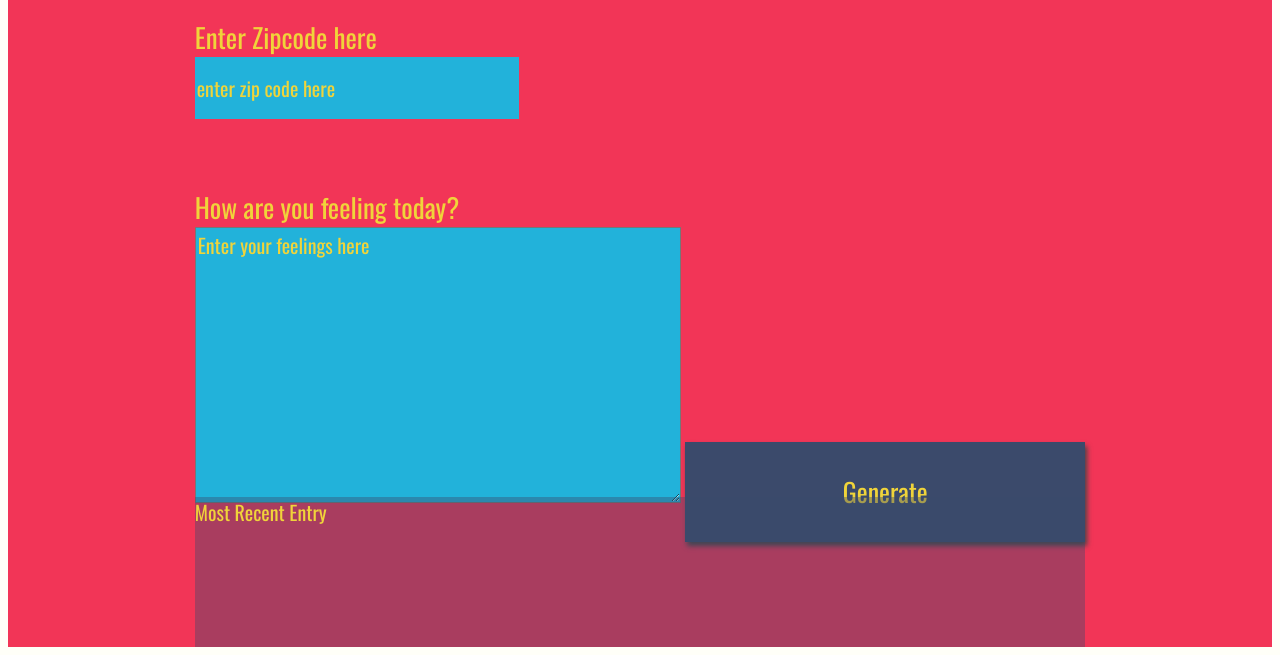
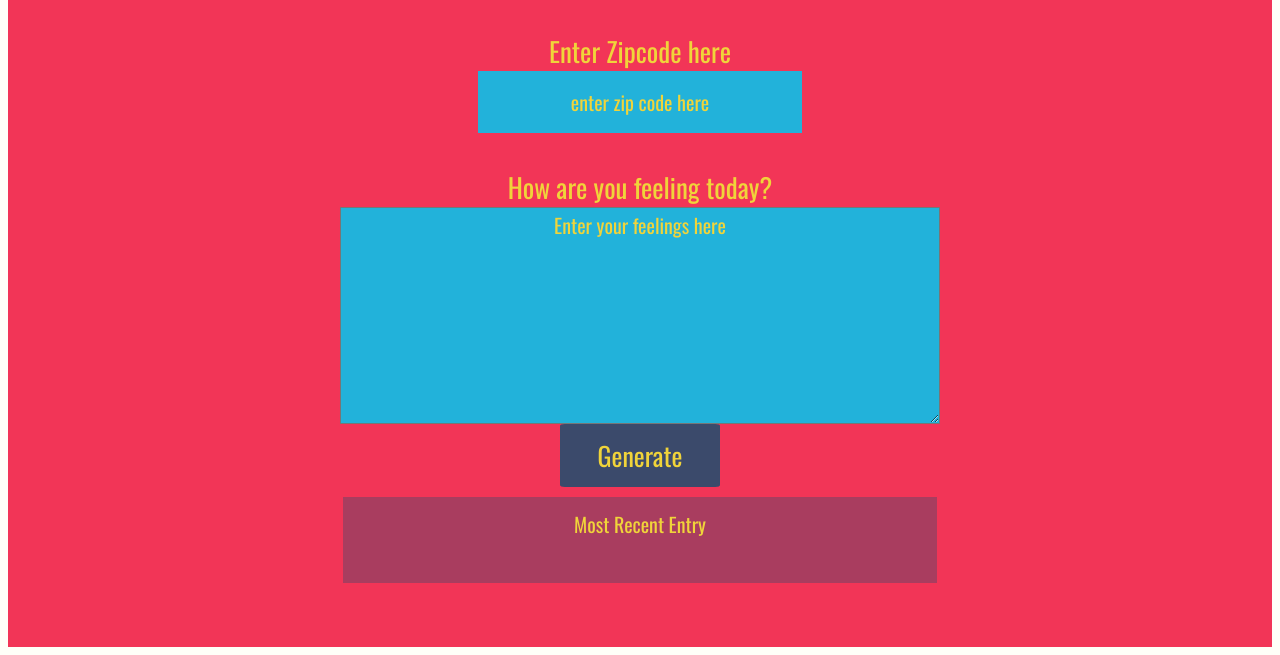
Before and after one commit to francieledrews/weather-journal-app, a website: page website/index.html in a window 1280 px wide. Shown: the part 161-816 px from the top of the page. Drawn offline with nearby package versions, Linux system fonts and the light colour scheme; a web font is replaced by a local one.

Commit message:
updated styles

```diff
--- a/website/style.css
+++ b/website/style.css
@@ -1,111 +1,150 @@
-body{
+body {
     background: #fffff8;
     font-family: -apple-system, BlinkMacSystemFont, sans-serif;
 }
 
-#app{
+#app {
     display: grid;
     grid-auto-rows: minmax(150px, auto);
     /* grid-template-columns:  */
-    height:100vh;
+    height: 100vh;
     background: #f23557;
     color: #f0d43a;
     justify-content: center;
-    grid-gap: 1em;
+    grid-gap: 0.5em;
     font-size: 20px;
     font-family: 'Oswald', sans-serif;
 }
 
-.holder{
-
+.holder {
+    display: flex;
+    flex-direction: column;
+    text-align: center;
+    justify-content: center;
 }
 
-.entry{
+.entry {
     background: rgba(59, 74, 107, .4);
+    margin-bottom: 4rem;
 }
 
-#entryHolder{
-
+#entryHolder {
+    padding-top: 2rem;
 }
 
-#date{
-
+#date {
+    font-size: 27px;
 }
 
-#temp{
-
+#temp {
+    font-size: 27px;
 }
 
-#content{
-
+#content {
+    font-size: 27px;
 }
 
 .headline {
+    font-size: 5rem;
+}
 
+.zip {
+    align-items: center;
 }
-.title{
 
+.feel {
+    align-items: center;
+    width: auto;
+}
+
+.title {
+    font-size: 20px;
+}
+
+.button {
+    margin-top: 1rem;
+    display: flex;
+    justify-content: flex-end;
+    width: 100%;
 }
 
 /*  Basic Styling To Override Default For Basic HTML Elements */
-label{
-    display:block;
+
+label {
+    display: block;
     font-size: 27px;
 }
 
-input{
-    display:block;
+form {
+    display: flex;
+    flex-direction: column;
+    justify-content: space-around;
+}
+
+input {
+    display: block;
     height: 60px;
     width: 320px;
-    background:#22b2da;
+    background: #22b2da;
     color: #f0d43a;
     font-size: 20px;
     font-family: 'Oswald', sans-serif;
     border: none;
+    text-align: center;
 }
 
-button{
-    width: 400px;
-    height: 100px;
+button {
+    width: 160px;
+    height: 80px;
     background: #3b4a6b;
     color: #f0d43a;
     font-size: 26px;
     font-family: 'Oswald', sans-serif;
     border: none;
-    box-shadow: 2px 4px 5px #444;
+    border-radius: 3%;
 }
-h1{
+
+button:hover {
+    cursor: pointer;
+    background:#f0d43a;
+    color: #3b4a6b;
+}
+
+h1 {
     font-size: 36px;
 }
 
-textarea{
-    background:#22b2da;
+textarea {
+    background: #22b2da;
     color: #f0d43a;
     font-size: 20px;
     font-family: 'Oswald', sans-serif;
+    text-align: center;
+    width: 100%;
 }
+
 /* Reset style for HTML element on active to have no border*/
-input:focus,
-select:focus,
-textarea:focus,
-button:focus {
+
+input:focus, select:focus, textarea:focus, button:focus {
     outline: none;
 }
+
 /* Style for Placeholder Text*/
-::placeholder { /* Firefox, Chrome, Opera */
+
+::placeholder {
+    /* Firefox, Chrome, Opera */
     color: #f0d43a;
     font-family: 'Oswald', sans-serif;
-
 }
 
-:-ms-input-placeholder { /* Internet Explorer 10-11 */
+:-ms-input-placeholder {
+    /* Internet Explorer 10-11 */
     color: #f0d43a;
     font-family: 'Oswald', sans-serif;
-
 }
 
-::-ms-input-placeholder { /* Microsoft Edge */
+::-ms-input-placeholder {
+    /* Microsoft Edge */
     color: #f0d43a;
     font-family: 'Oswald', sans-serif;
-
 }
```
